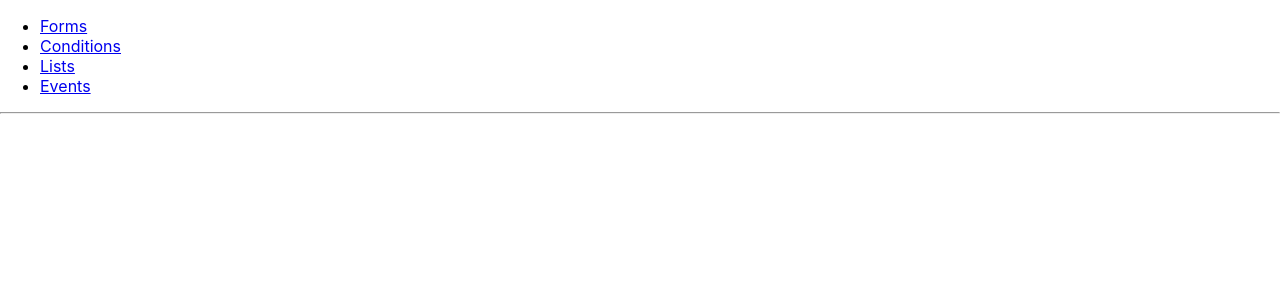
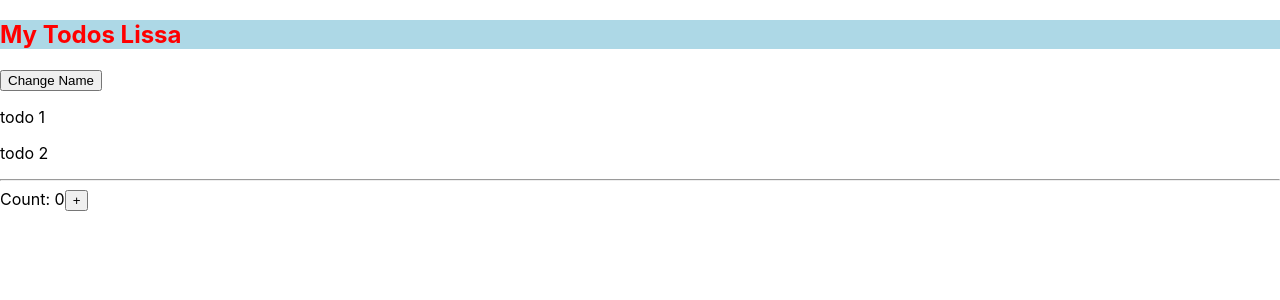
Before and after one commit to ashokdantham/practice, a React (Create React App) app: page / in a window 1280 px wide. Shown: the top 300 px of the page. Built offline with nearby package versions, Linux system fonts and the light colour scheme.

Commit message:
ReactMemo

```diff
--- a/src/App.js
+++ b/src/App.js
@@ -2,7 +2,8 @@
 // import Durga from "./Components/Conditions/Login";
 // import JobSeekers from "./Components/Lists/JobSeekers";
 // import Basic from "./Components/Forms/Basic";
-import Routes from "./Components/Routes";
+// import Routes from "./Components/Routes";
+import Memo from "./Components/Memo/MemoDemo";
 const App = () => {
     return (
         <div>
@@ -10,7 +11,8 @@ const App = () => {
         {/* <Durga/> */}
         {/* <JobSeekers/> */}
         {/* <Basic/> */}
-        <Routes/>
+        {/* <Routes/> */}
+        <Memo/>
         </div>
     )
 }
--- a/src/Components/Conditions/Login.jsx
+++ b/src/Components/Conditions/Login.jsx
@@ -1,4 +1,4 @@
-import React, { useState } from 'react';
+import React, { useEffect, useState } from 'react';
 
 function Login() {
   const [isLoggedIn, setIsLoggedIn] = useState(false);
@@ -10,18 +10,25 @@ function Login() {
   const handleLogout = () => {
     setIsLoggedIn(false);
   };
+  console.log('Component is rendered');
+  // useEffect(() => {
+  //   console.log('Component is rendered');
+  // })
 
-  // if(isLoggedIn) {
-  //   return (<div>
-  //     <p>Welcome, user! You are logged in.</p>
-  //     <button onClick={handleLogout}>Logout</button>
-  //   </div>)
-  // }
+  useEffect(() => {
+    console.log('Component is mounted'); // Mounting --> Creating
+  },[])
 
-  //   return (<div>
-  //     <p>Please log in to continue.</p>
-  //     <button onClick={handleLogin}>Login</button>
-  //   </div>)
+  useEffect(() => {
+    console.log("Component is updated"); // Updating --> Re-rendering
+  }, [isLoggedIn]);
+
+  useEffect(() => {
+    return () => {
+      console.log("Component is unmounted"); // Unmounting --> Destroying
+    }
+  },[]);
+
   return (
     <div>
       <h1>Conditional Rendering Example</h1>
@@ -41,3 +48,5 @@ function Login() {
 }
 
 export default Login;
+
+// CRED: create, get, update, delete
--- /dev/null
+++ b/src/Components/Memo/MemoDemo.jsx
@@ -0,0 +1,24 @@
+import { useState } from "react";
+import ReactDOM from "react-dom/client";
+import Todos from "./Todos";
+
+const MemoDemo = () => {
+  const [count, setCount] = useState(0);
+  const [todos, setTodos] = useState(["todo 1", "todo 2"]);
+
+  const increment = () => {
+    setCount((c) => c + 1);
+  };
+
+  return (
+    <>
+      <Todos todos={todos} />
+      <hr />
+      <div>
+        Count: {count}
+        <button onClick={increment}>+</button>
+      </div>
+    </>
+  );
+};
+export default MemoDemo;
--- /dev/null
+++ b/src/Components/Memo/Todos.jsx
@@ -0,0 +1,17 @@
+import React from "react";
+const Todos = ({ todos }) => {
+    const [name, setName] = React.useState("Lissa");
+    console.log("child render");
+    const style = {color: "red", backgroundColor: "lightblue"}
+    return (
+      <>
+        <h2 style={style}>My Todos {name}</h2>
+        <button onClick={() => setName("Ashok")}>Change Name</button>
+        {todos.map((todo, index) => {
+          return <p key={index}>{todo}</p>;
+        })}
+      </>
+    );
+  };
+
+  export default React.memo(Todos);
```
